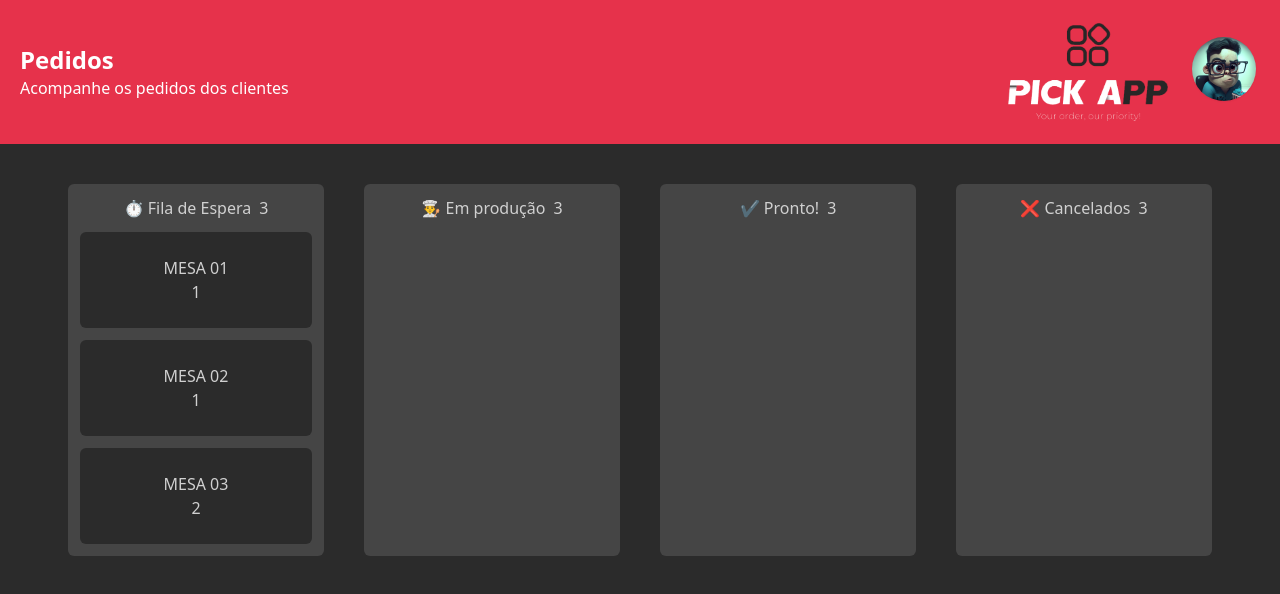
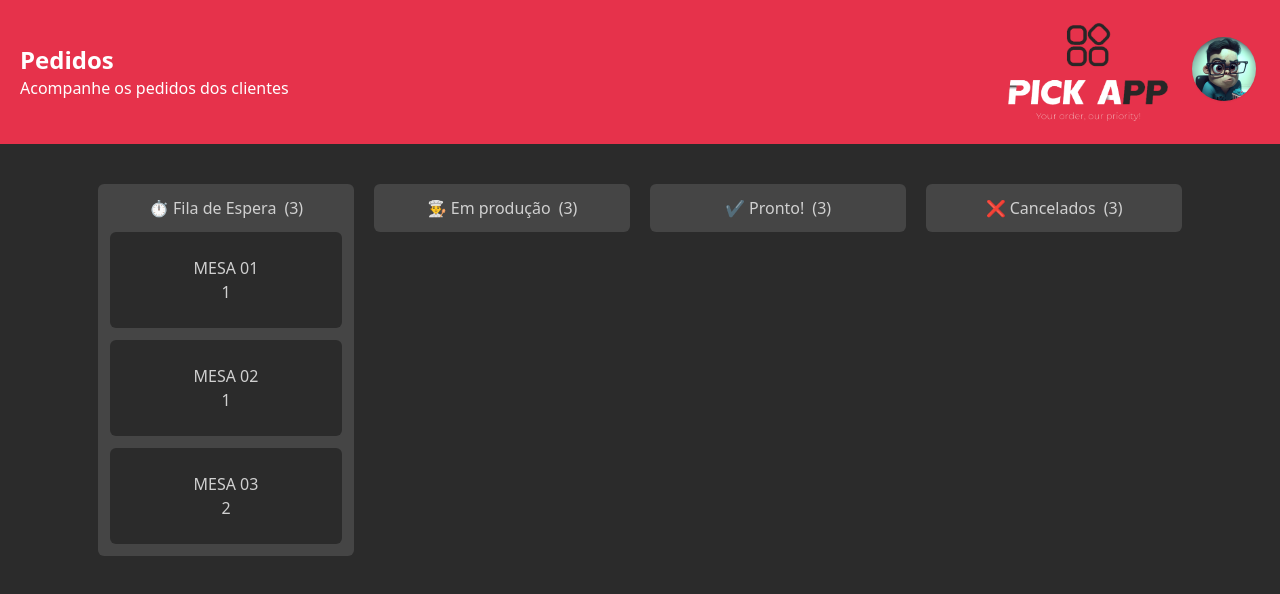
Before and after one commit to JsCodeDevlopment/PickApp-Dashboard, a React (Vite) app: page /dashboard in a window 1280 px wide. Shown: the top 594 px of the page. Built offline with nearby package versions, Linux system fonts and the light colour scheme.

Commit message:
refac: Orders caterories style

```diff
--- a/src/components/Category.tsx
+++ b/src/components/Category.tsx
@@ -4,7 +4,7 @@ export function Category({ name, quantity, children }) {
     <div className="flex flex-col p-3 gap-3 w-64 h-full bg-neutral rounded-md">
       <div className="flex w-full items-center justify-center gap-2">
         <h1>{name}</h1>
-        <p>{quantity}</p>
+        <p>({quantity})</p>
       </div>
       {children}
     </div>
--- a/src/pages/Dashboard.tsx
+++ b/src/pages/Dashboard.tsx
@@ -10,7 +10,7 @@ export function Dashboard() {
     <div className="bg-base-100 w-full h-screen overflow-y-scroll overflow-x-hidden scrollbar-thin scrollbar-thumb-neutral scrollbar-track-base-100">
       <Header />
       <div className="flex w-full h-screen py-10 items-start justify-center">
-        <div className="grid grid-cols-4 mb-5 gap-10 max-lg:grid-cols-1">
+        <div className="flex gap-5 flex-wrap items-start justify-between max-lg:justify-evenly">
           <Category name="⏱ Fila de Espera" quantity={Orders.length}>
             {Orders.map((orders) => (
               <OrderPopUp
```
